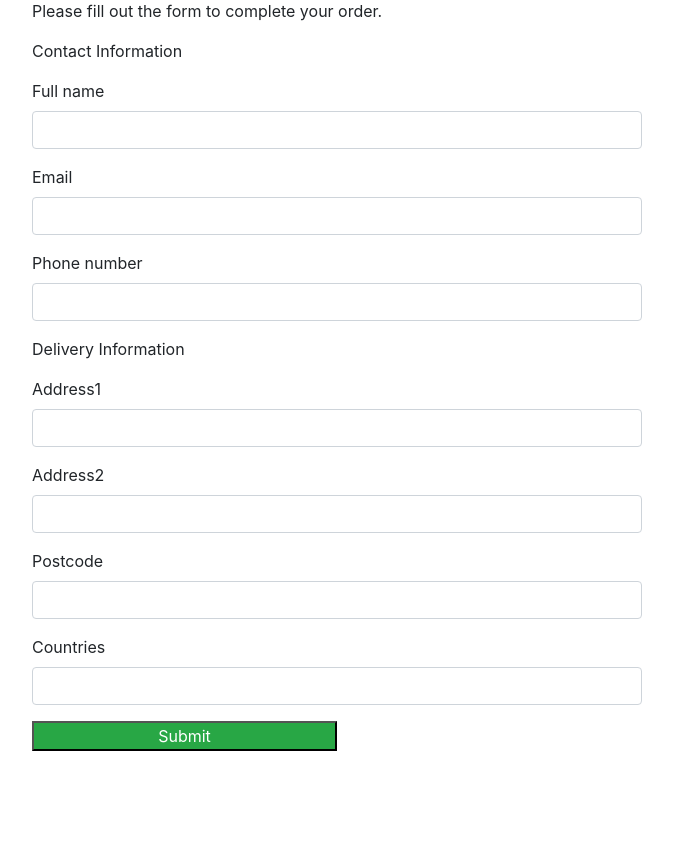
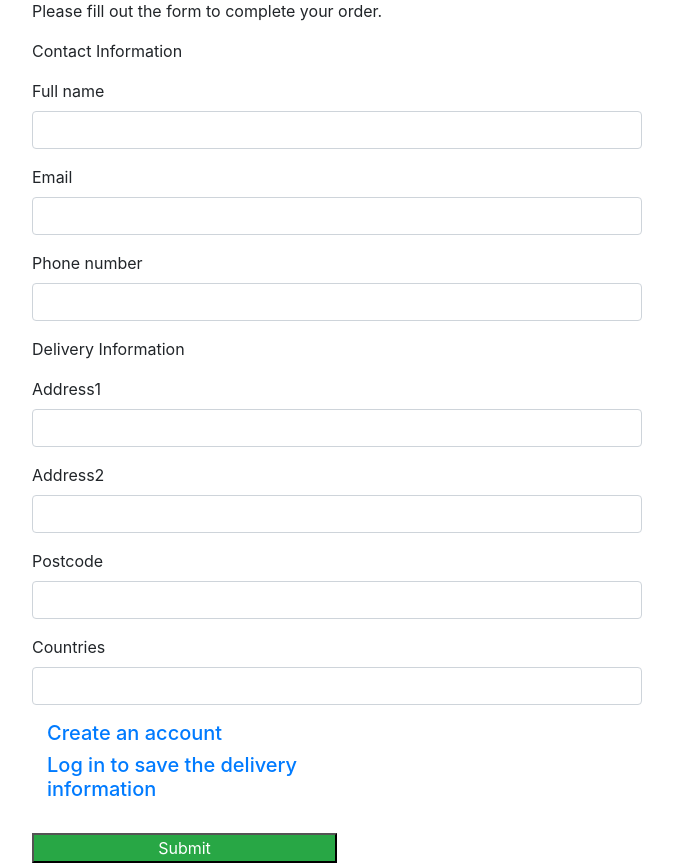
Before and after one commit to HoLaw77/E-commerce-bookshop-project, a Django app: template checkout/templates/checkout/checkout.html in a window 1280 px wide. Shown: the part 175-1038 px from the top of the page, without its empty margins (303-976 px from the left). Before the commit the page ends 926 px from the top, so only its background shows below. Run offline with Django 3.2, Linux system fonts and the light colour scheme; the template is opened without the code that fills it: values that come from a table or form of the project are taken from there, others are empty; some libraries are stand-ins or nearby versions; some web fonts are replaced.

Commit message:
set the link to save the information of delivery

```diff
--- a/checkout/templates/checkout/checkout.html
+++ b/checkout/templates/checkout/checkout.html
@@ -8,7 +8,6 @@
         <div class="col-lg-12 col-md-6 mt-3 mb-4">
             <h2 class="logo-font title-text text-center">Your Cart:</h2>
         </div>
-
     </div>
     <div class="row">
         <div class="col-lg-12">
@@ -27,14 +26,34 @@
                 {{confirm_order.address2 | as_crispy_field}}
                 {{confirm_order.postcode | as_crispy_field}}
                 {{confirm_order.countries | as_crispy_field}}
+            <div class="row">
 
                 <div class="checkout-check col-lg-12">
-                    {% if user is authenticated %}
+                    {% if user.is_authenticated %}
+
+                    <div class="col-lg-6">
+                        <h5>Save these information to my profile</h5>
+                    </div>
                     {% else %}
+                    <div class="col-lg-6">
+                        <a href="{% url 'account_signup' %}">
+
+                            <h5>Create an account</h5>
+                        </a>
+
+                    </div>
+                    <div class="col-lg-6">
+                        <a href="{% url 'account_login' %}">
+
+                            <h5>Log in to save the delivery information</h5>
+                        </a>
+
+                    </div>
+                </div>
                     {% endif %}
                 </div>
 
-            <button class="col-lg-12, col-lg-6 bg-success text-white">Submit</button>
+            <button class="col-lg-12, col-lg-6 mt-4 bg-success text-white">Submit</button>
             </form>
 
     </div>
```
Also changed, not shown: customer/apps.py (+11 -11 lines), customer/signals.py (+11 -11 lines), order/views.py (+3 -7 lines).
